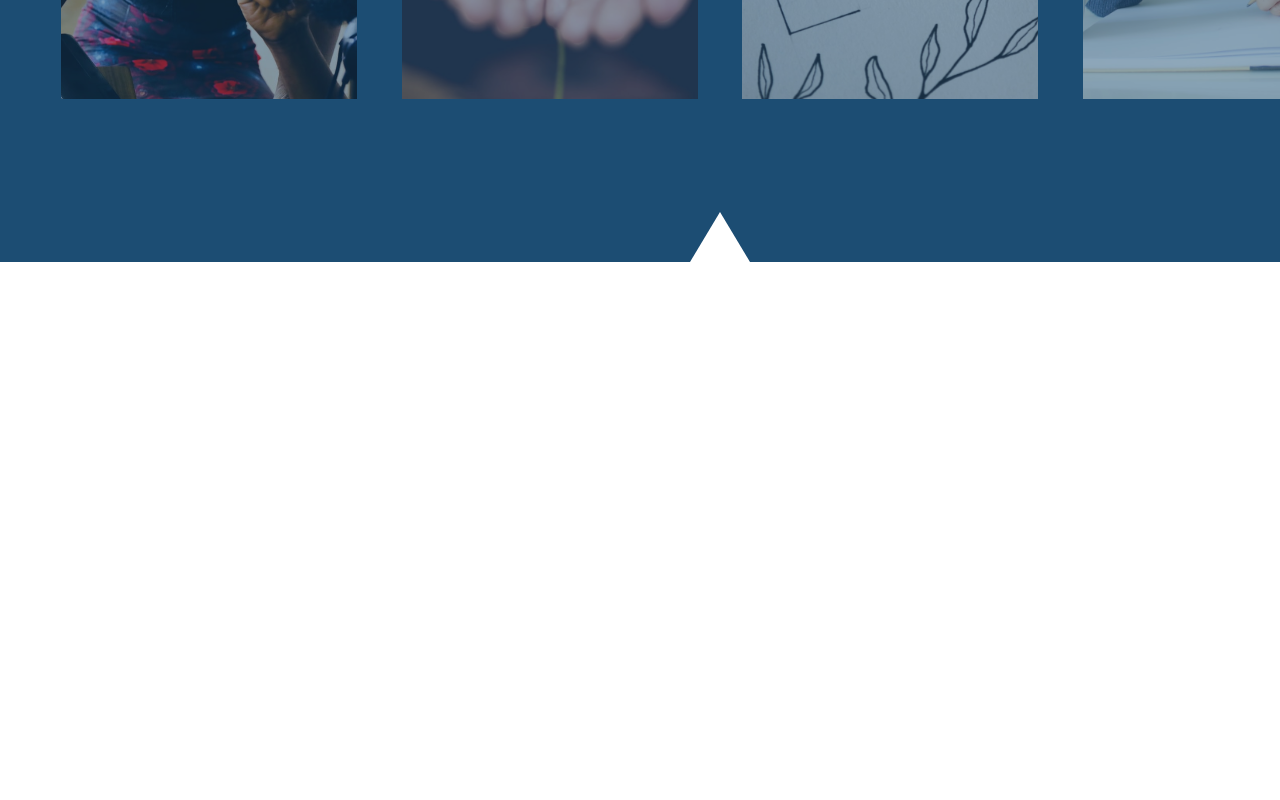
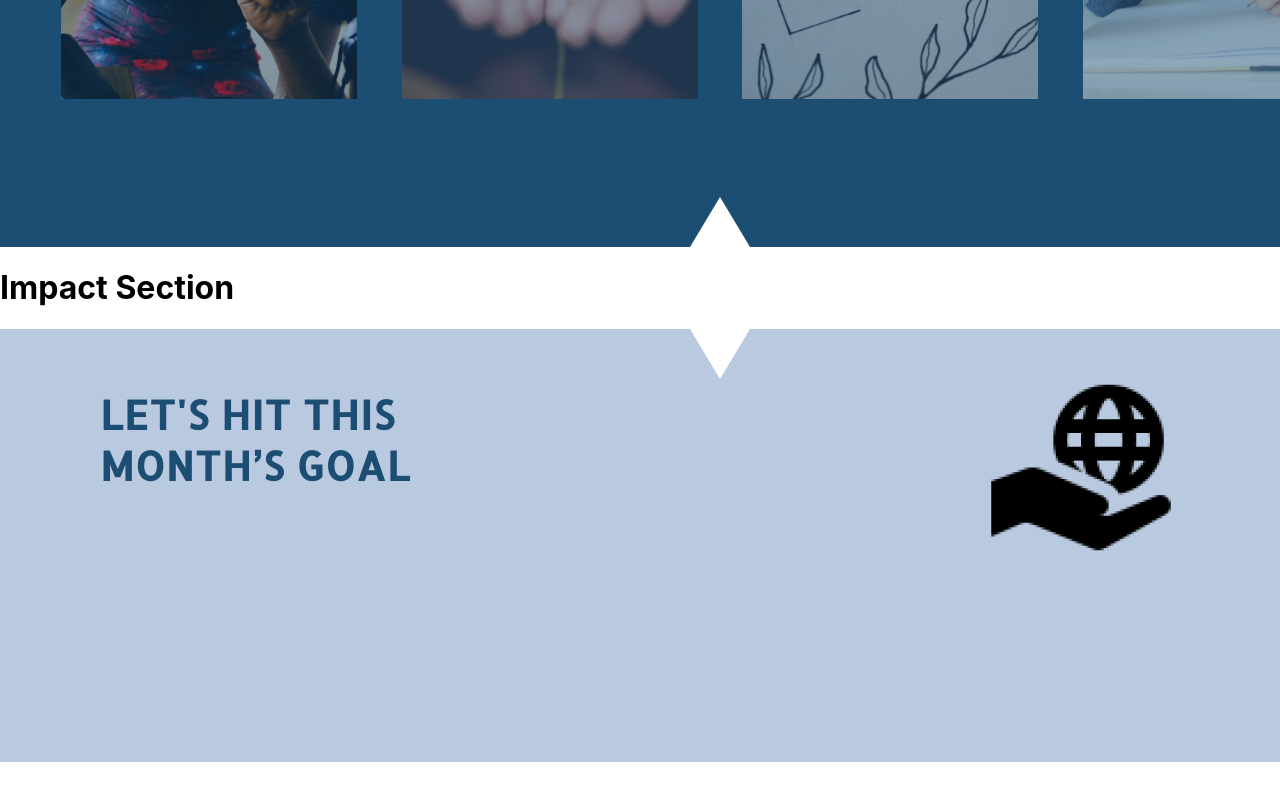
Before and after one commit to Ricomitch/The-Door, a React (Create React App) app in the folder client/: page /get-involved in a window 1280 px wide. Shown: the part 1300-2100 px from the top of the page. Built offline with nearby package versions, Linux system fonts and the light colour scheme; a web font is replaced by a local one.

Commit message:
donate section started, new fonts

```diff
--- a/client/src/App.css
+++ b/client/src/App.css
@@ -9,7 +9,7 @@ body {
 @font-face {
   font-family: Montserrat;
   src: local(Montserrat-Regular),
-    url(./assets/Montserrat-Regular.ttf) format("truetype");
+    url(./assets/Montserrat-Regular.ttf) format('truetype');
   font-weight: normal;
   font-style: normal;
   font-stretch: normal;
@@ -17,8 +17,7 @@ body {
 
 @font-face {
   font-family: Cabin;
-  src: local(Cabin-Regular),
-    url(./assets/Cabin-Regular.ttf) format("truetype");
+  src: local(Cabin-Regular), url(./assets/Cabin-Regular.ttf) format('truetype');
   font-weight: normal;
   font-style: normal;
   font-stretch: normal;
@@ -27,7 +26,7 @@ body {
 @font-face {
   font-family: Montserrat-ExtraBold;
   src: local(Montserrat-ExtraBold),
-    url(./assets/Montserrat-ExtraBold.ttf) format("truetype");
+    url(./assets/Montserrat-ExtraBold.ttf) format('truetype');
   font-weight: 800;
   font-style: normal;
   font-stretch: normal;
@@ -35,8 +34,7 @@ body {
 
 @font-face {
   font-family: Cabin-Bold;
-  src: local(Cabin-Bold),
-    url(./assets/Cabin-Bold.ttf) format("truetype");
+  src: local(Cabin-Bold), url(./assets/Cabin-Bold.ttf) format('truetype');
   font-weight: bold;
   font-style: normal;
   font-stretch: normal;
@@ -45,7 +43,7 @@ body {
 @font-face {
   font-family: Montserrat-SemiBold;
   src: local(Montserrat-SemiBold),
-    url(./assets/Montserrat-SemiBold.ttf) format("truetype");
+    url(./assets/Montserrat-SemiBold.ttf) format('truetype');
   font-weight: 600;
   font-style: normal;
   font-stretch: normal;
@@ -54,7 +52,7 @@ body {
 @font-face {
   font-family: Cabin-MediumItalic;
   src: local(Cabin-MediumItalic),
-    url(./assets/Cabin-MediumItalic.ttf) format("truetype");
+    url(./assets/Cabin-MediumItalic.ttf) format('truetype');
   font-weight: 500;
   font-style: italic;
   font-stretch: normal;
@@ -63,7 +61,7 @@ body {
 @font-face {
   font-family: Cabin-BoldItalic;
   src: local(Cabin-BoldItalic),
-    url(./assets/Cabin-BoldItalic.ttf) format("truetype");
+    url(./assets/Cabin-BoldItalic.ttf) format('truetype');
   font-weight: bold;
   font-style: italic;
   font-stretch: normal;
@@ -72,8 +70,28 @@ body {
 @font-face {
   font-family: Montserrat-Bold;
   src: local(Montserrat-Bold),
-    url(./assets/Montserrat-Bold.ttf) format("truetype");
+    url(./assets/Montserrat-Bold.ttf) format('truetype');
   font-weight: bold;
   font-style: normal;
   font-stretch: normal;
 }
+
+@font-face {
+  font-family: 'Varela';
+  font-style: normal;
+  font-weight: 400;
+  font-display: swap;
+  src: local('Varela'),
+    url(./assets/Varela-Regular.ttf) format('truetype');
+  font-weight: normal;
+  font-style: normal;
+  font-stretch: normal;
+}
+
+@font-face {
+  font-family: 'Allerta';
+  font-style: normal;
+  font-weight: 400;
+  font-display: swap;
+  src: local('Allerta Regular'), local('Allerta-Regular'), url(./assets/Allerta-Regular.ttf) format('truetype');
+}
--- a/client/src/components/GetInvolved/ActionSection.css
+++ b/client/src/components/GetInvolved/ActionSection.css
@@ -8,7 +8,7 @@
   display: flex;
   margin: 0 auto;
   padding-top: 66px;
-  height: 635px;
+  height: 620px;
   justify-content: space-between;
 }
 .action-triangle {
--- a/client/src/components/GetInvolved/Donate.css
+++ b/client/src/components/GetInvolved/Donate.css
@@ -0,0 +1,41 @@
+.donate-div {
+  width: 1440px;
+  height: 433px;
+  background-color: #b9c9e0;
+  position: relative;
+  display: flex;
+}
+.donate-triangle {
+  width: 0;
+  height: 0;
+  border-left: 30px solid transparent;
+  border-right: 30px solid transparent;
+  border-top: 50px solid white;
+  position: absolute;
+  top: 0;
+  margin-left: auto;
+  margin-right: auto;
+  left: 0;
+  right: 0;
+}
+.donate-heading {
+  width: 350px;
+  height: 100px;
+  font-family: Allerta;
+  font-size: 40px;
+  color: #1c4d73;
+  letter-spacing: 1px;
+  font-weight: 600;
+  margin-left: 100px;
+  margin-top: 60px;
+}
+.apostrophe {
+  font-family: Varela;
+}
+.donate-graphic {
+  width: 358px;
+  height: 207px;
+  position: absolute;
+  top: 35px;
+  right: 180px;
+}
--- a/client/src/components/GetInvolved/Donate.jsx
+++ b/client/src/components/GetInvolved/Donate.jsx
@@ -0,0 +1,15 @@
+import React from 'react'
+import './Donate.css'
+import handWorld from '../../assets/GetInvolved/Charity.png'
+
+function Donate() {
+  return (
+    <div className='donate-div'>
+      <div className='donate-triangle'></div>
+      <h2 className='donate-heading'>LET'S HIT THIS<br />MONTH<span className='apostrophe'>'</span>S GOAL</h2>
+      <img src={handWorld} className='donate-graphic' alt='a hand holding the world'/>
+    </div>
+  )
+}
+
+export default Donate
--- a/client/src/components/GetInvolved/ImpactGetInvolved.jsx
+++ b/client/src/components/GetInvolved/ImpactGetInvolved.jsx
@@ -0,0 +1,11 @@
+import React from 'react'
+
+function ImpactGetInvolved() {
+  return (
+    <div>
+      <h1>Impact Section</h1>
+    </div>
+  )
+}
+
+export default ImpactGetInvolved
--- a/client/src/screens/GetInvolved/GetInvolved.jsx
+++ b/client/src/screens/GetInvolved/GetInvolved.jsx
@@ -1,12 +1,16 @@
 import React from 'react'
 import HeroGetInvolved from '../../components/GetInvolved/HeroGetInvolved'
 import ActionSection from '../../components/GetInvolved/ActionSection.jsx'
+import ImpactGetInvolved from '../../components/GetInvolved/ImpactGetInvolved.jsx'
+import Donate from '../../components/GetInvolved/Donate.jsx'
 
 function GetInvolved() {
   return (
     <div>
       <HeroGetInvolved />
       <ActionSection />
+      <ImpactGetInvolved />
+      <Donate />
     </div>
   )
 }
```
Also changed, not shown: client/src/assets/Allerta-Regular.ttf (added), client/src/assets/Varela-Regular.ttf (added).
